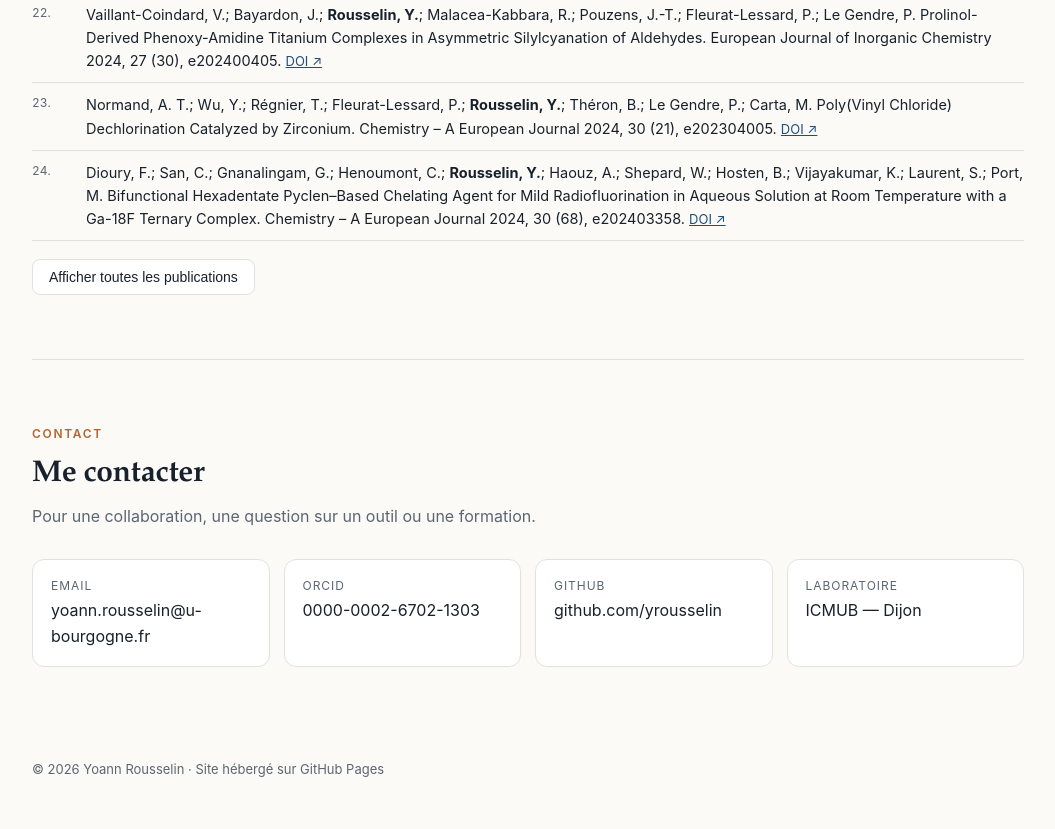
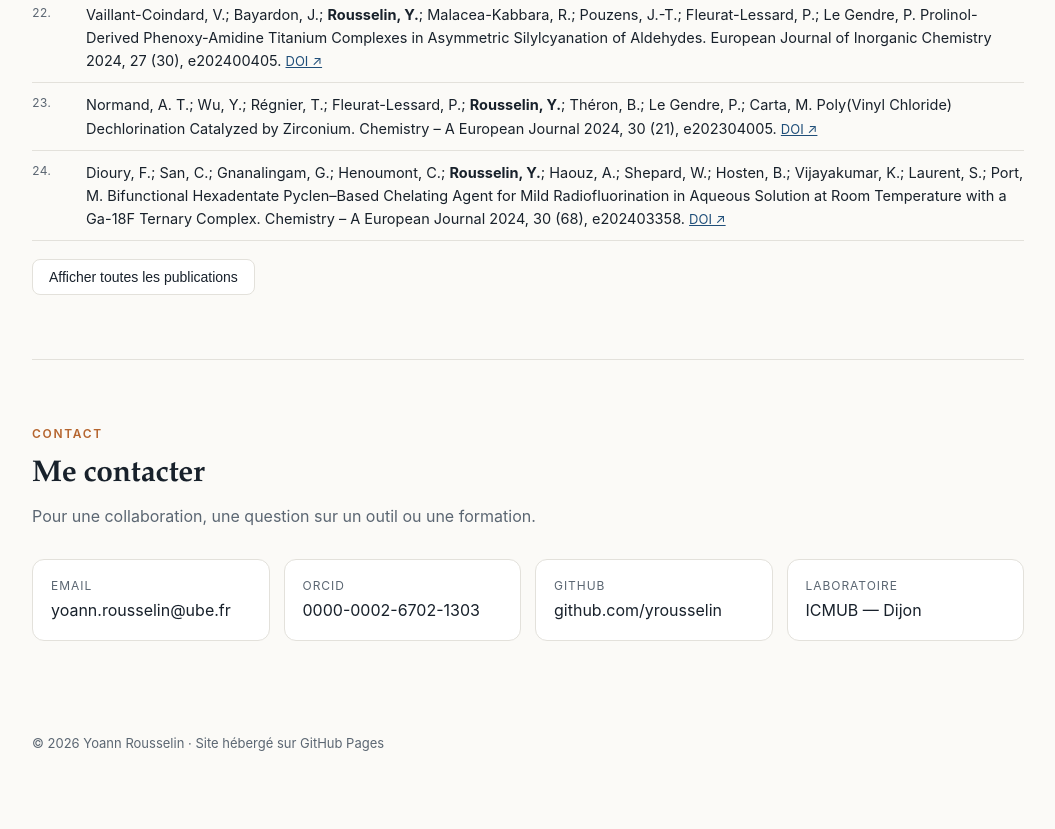
Before and after one commit to yrousselin/yrousselin.github.io, a plain HTML site: page index.html in a window 1280 px wide. Shown: the part 5607-6436 px from the top of the page, without its empty margins (112-1167 px from the left). After the commit the page ends 6411 px from the top, so only its background shows below. Drawn offline with Linux system fonts and the light colour scheme.

Commit message:
Update contact email to yoann.rousselin@ube.fr
Co-Authored-By: Claude Opus 5.5 <noreply@anthropic.com>
Claude-Session: https://claude.ai/code/session_01EfSv56HK5Hinn2t1XGBvJr

```diff
--- a/index.html
+++ b/index.html
@@ -151,7 +151,7 @@ footer{max-width:1040px;margin:auto;padding:28px 24px 50px;color:var(--muted);fo
       <a class="btn primary" href="CV_Yoann_Rousselin.pdf" download><svg viewBox="0 0 24 24" fill="none" stroke="currentColor" stroke-width="2"><path d="M12 3v12m0 0l-5-5m5 5l5-5M5 21h14"/></svg><span class="fr">Télécharger le CV</span><span class="en">Download CV (FR)</span></a>
       <a class="btn" href="https://github.com/yrousselin"><svg viewBox="0 0 24 24" fill="currentColor"><path d="M12 .5a11.5 11.5 0 00-3.6 22.4c.6.1.8-.3.8-.6v-2c-3.2.7-3.9-1.5-3.9-1.5-.5-1.3-1.3-1.7-1.3-1.7-1-.7.1-.7.1-.7 1.2.1 1.8 1.2 1.8 1.2 1 1.8 2.8 1.3 3.5 1 .1-.8.4-1.3.7-1.6-2.6-.3-5.3-1.3-5.3-5.7 0-1.3.5-2.3 1.2-3.1-.1-.3-.5-1.5.1-3.1 0 0 1-.3 3.2 1.2a11 11 0 015.8 0C17.3 4.7 18.3 5 18.3 5c.6 1.6.2 2.8.1 3.1.8.8 1.2 1.8 1.2 3.1 0 4.4-2.7 5.4-5.3 5.7.4.4.8 1.1.8 2.2v3.2c0 .3.2.7.8.6A11.5 11.5 0 0012 .5z"/></svg>GitHub</a>
       <a class="btn" href="https://orcid.org/0000-0002-6702-1303"><svg viewBox="0 0 24 24"><circle cx="12" cy="12" r="11" fill="#a6ce39"/><path fill="#fff" d="M8.2 7.3a.9.9 0 110-1.8.9.9 0 010 1.8zM7.5 8.6h1.4v9.2H7.5zM10.6 8.6h3.7c3.5 0 5.1 2.5 5.1 4.6 0 2.3-1.8 4.6-5.1 4.6h-3.7zm1.4 7.9h2.2c3.1 0 3.8-2.4 3.8-3.3 0-1.5-1-3.3-3.8-3.3H12z"/></svg>ORCID</a>
-      <a class="btn" href="mailto:yoann.rousselin@u-bourgogne.fr"><svg viewBox="0 0 24 24" fill="none" stroke="currentColor" stroke-width="2"><rect x="3" y="5" width="18" height="14" rx="2"/><path d="M3 7l9 6 9-6"/></svg>Email</a>
+      <a class="btn" href="mailto:yoann.rousselin@ube.fr"><svg viewBox="0 0 24 24" fill="none" stroke="currentColor" stroke-width="2"><rect x="3" y="5" width="18" height="14" rx="2"/><path d="M3 7l9 6 9-6"/></svg>Email</a>
     </div>
   </div>
 </header>
@@ -278,7 +278,7 @@ footer{max-width:1040px;margin:auto;padding:28px 24px 50px;color:var(--muted);fo
   <h2><span class="fr">Me contacter</span><span class="en">Get in touch</span></h2>
   <p class="lead"><span class="fr">Pour une collaboration, une question sur un outil ou une formation.</span><span class="en">For a collaboration, a question about one of the tools, or training.</span></p>
   <div class="contact">
-    <a href="mailto:yoann.rousselin@u-bourgogne.fr"><small>Email</small>yoann.rousselin@u-bourgogne.fr</a>
+    <a href="mailto:yoann.rousselin@ube.fr"><small>Email</small>yoann.rousselin@ube.fr</a>
     <a href="https://orcid.org/0000-0002-6702-1303"><small>ORCID</small>0000-0002-6702-1303</a>
     <a href="https://github.com/yrousselin"><small>GitHub</small>github.com/yrousselin</a>
     <a href="https://icmub.ube.fr/" ><small><span class="fr">Laboratoire</span><span class="en">Laboratory</span></small>ICMUB — Dijon</a>
```
Also changed, not shown: 1 other file.
